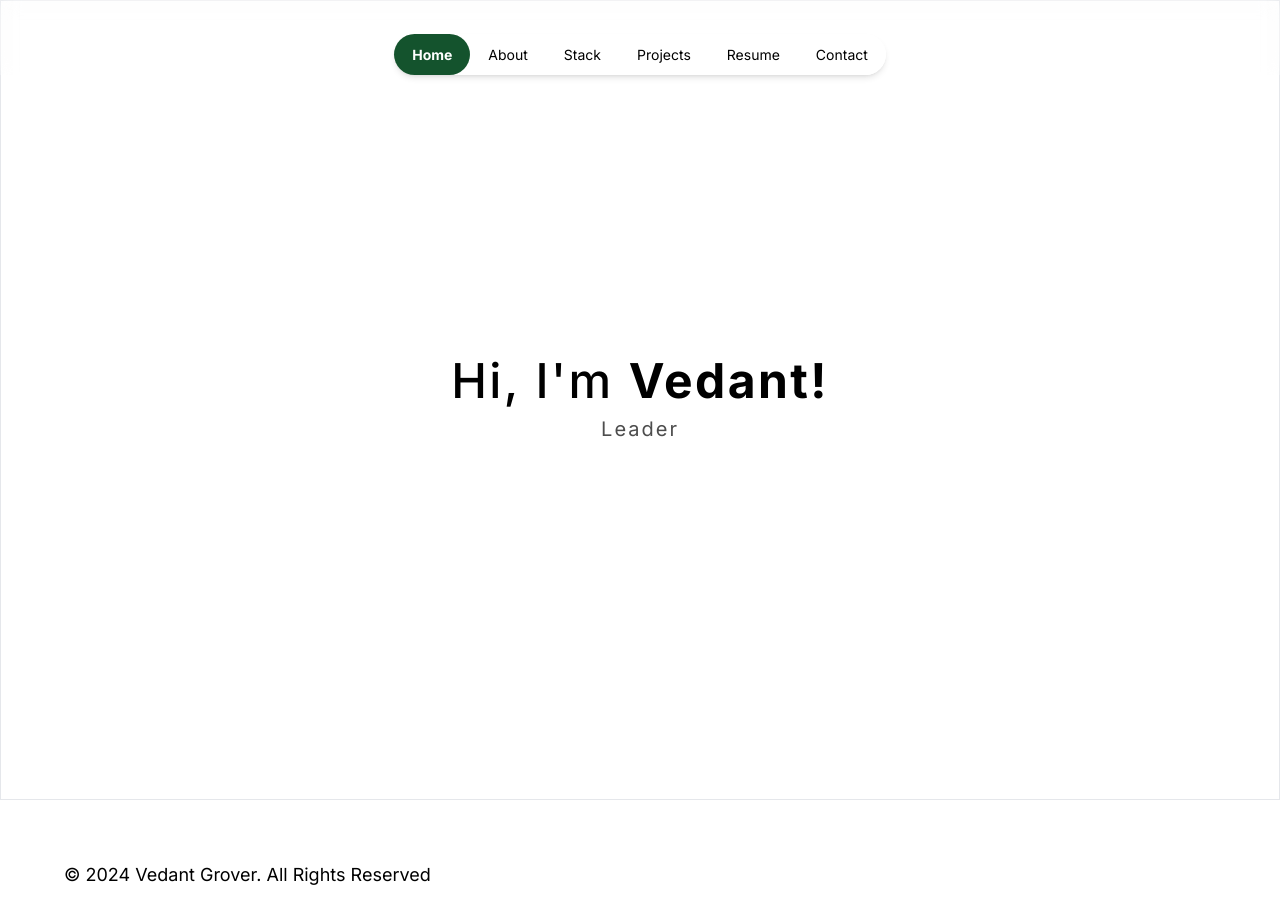
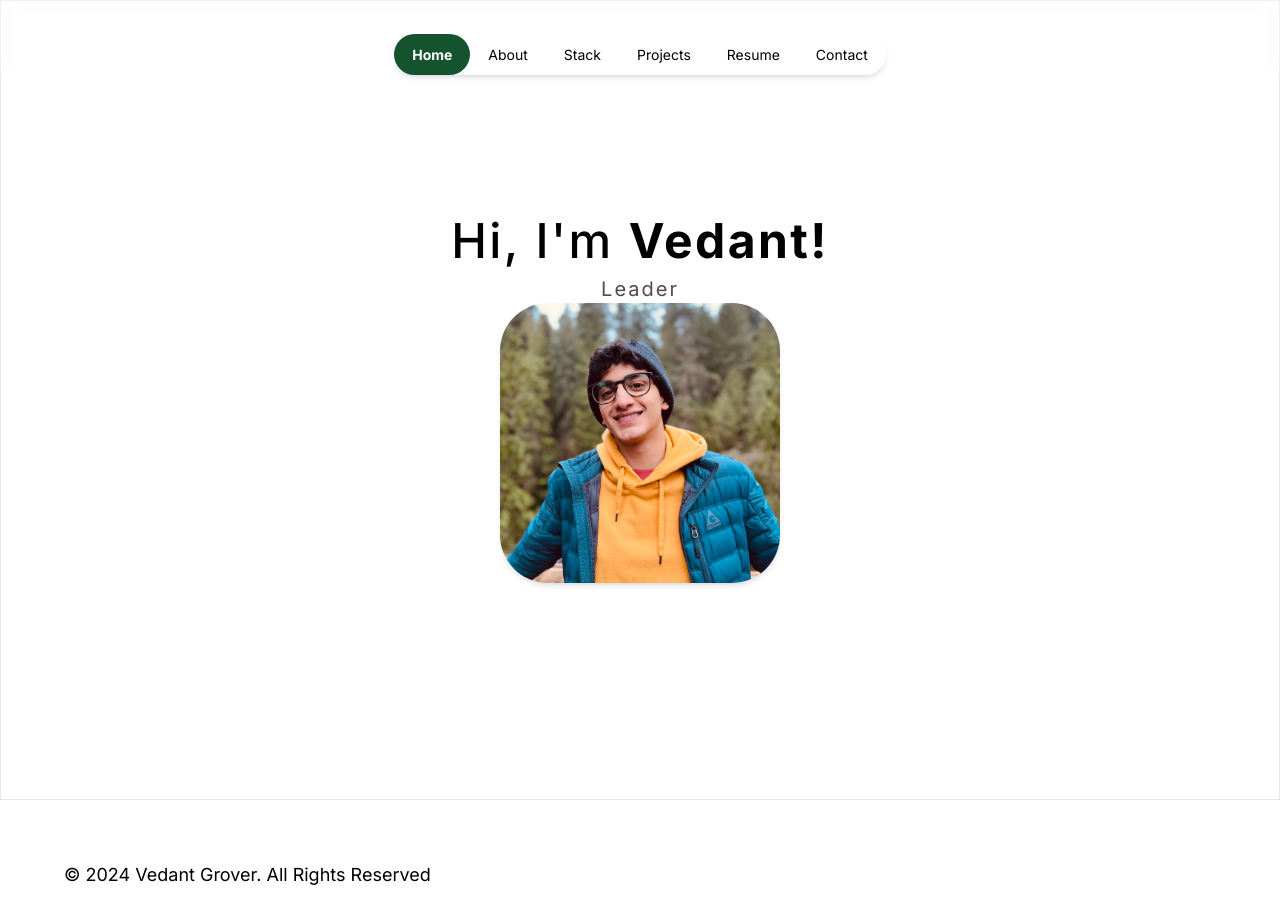
Before and after one commit to vedantgrover/VedantsPortfolio, a Next.js app: page / in a window 1280 px wide. Shown: the top 924 px of the page. Built offline with nearby package versions, Linux system fonts and the light colour scheme.

Commit message:
Adds an image of me to the greeting

```diff
--- a/app/components/Greeting.tsx
+++ b/app/components/Greeting.tsx
@@ -1,11 +1,13 @@
 import {memo} from "react";
 import ChangingRoleText from "@/app/components/ChangingRoleText";
+import ImageOfMe from "@/app/components/ImageOfMe";
 
 const Greeting = memo(() => {
     return (
         <div className="flex flex-col items-center justify-between">
             <h1 className="text-5xl font-[500] tracking-wider pb-2">Hi, I&apos;m <b>Vedant!</b></h1>
             <ChangingRoleText/>
+            <ImageOfMe />
         </div>
     )
 })
--- /dev/null
+++ b/app/components/ImageOfMe.tsx
@@ -0,0 +1,15 @@
+import {memo} from "react";
+import Image from "next/image";
+
+const ImageOfMe = memo(() => {
+    return (
+        <div
+            className="h-[280px] w-[280px] overflow-hidden z-[1] rounded-[48px] justify-center shadow-md">
+            <Image src={"/me.jpg"} alt={"Vedant"} width={280} height={250} className="relative -top-14" />
+        </div>
+    )
+})
+
+ImageOfMe.displayName = "ImageOfMe"
+
+export default ImageOfMe
```
Also changed, not shown: public/me.jpg (added), public/me1.jpg (added).
